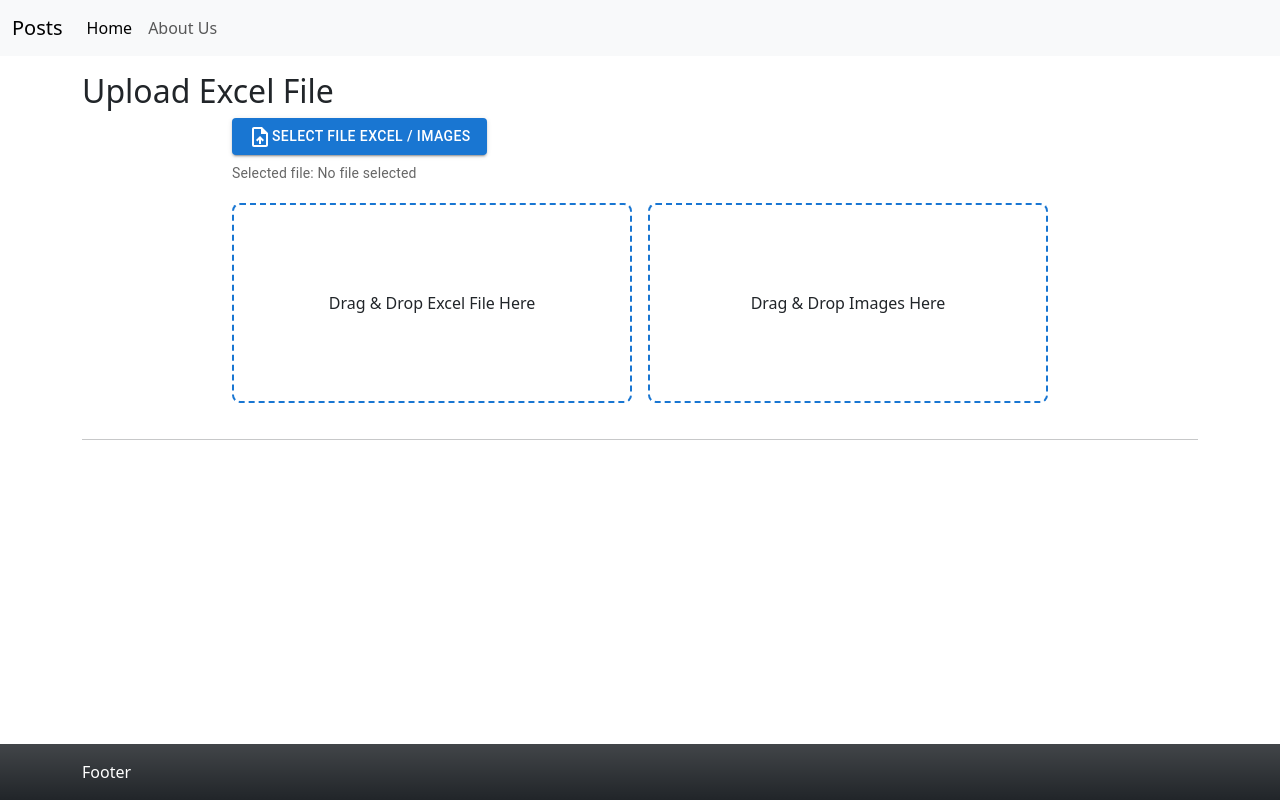
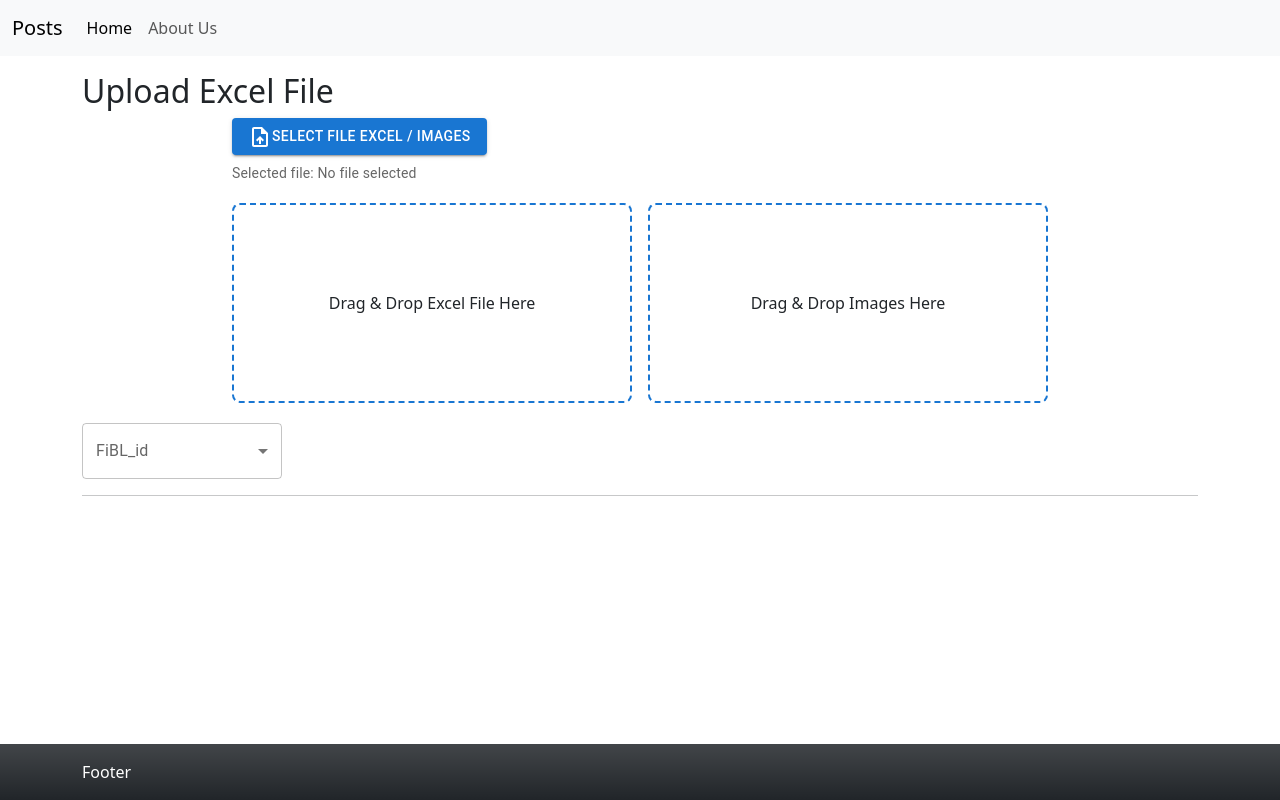
Before and after one commit to Federico-Zorzi/parcels, a React (Vite) app: page /#/ in a window 1280 px wide. Built offline with nearby package versions, Linux system fonts and the light colour scheme.

Commit message:
filter by FiBl_id

```diff
--- a/src/components/BoxData.jsx
+++ b/src/components/BoxData.jsx
@@ -1,9 +1,9 @@
-import React, { useState } from "react";
+import React, { useEffect, useState } from "react";
 import { Box, createTheme, ThemeProvider } from "@mui/material";
 
 import DrawerData from "./DrawerData";
 
-export default function BoxData({ matrixData, rowIndex, colIndex }) {
+export default function BoxData({ matrixData, rowIndex, colIndex, filters }) {
   const theme = createTheme({
     palette: {
       primary: { main: "#007FFF" },
@@ -11,11 +11,14 @@ export default function BoxData({ matrixData, rowIndex, colIndex }) {
       custom: {
         empty: "#EEEEEE",
         full: "#A5D6A7",
-        selected: "#FFE082",
-        hover: "#81C784",
+        selected: "#388E3C",
+        hover: "#388E3C",
+        filtered: "#FFE082",
       },
     },
   });
+
+  const { FiBLIdFilter } = filters;
 
   const [parcelCoordinatesSelected, setParcelCoordinatesSelected] =
     useState("");
@@ -47,7 +50,13 @@ export default function BoxData({ matrixData, rowIndex, colIndex }) {
             borderRadius: 1,
             bgcolor:
               matrixData[rowIndex] && matrixData[rowIndex][colIndex]
-                ? parcelCoordinatesSelected === `${rowIndex}-${colIndex}`
+                ? FiBLIdFilter
+                  ? FiBLIdFilter === matrixData[rowIndex][colIndex].FiBL_id
+                    ? theme.palette.custom.filtered
+                    : parcelCoordinatesSelected === `${rowIndex}-${colIndex}`
+                    ? theme.palette.custom.selected
+                    : theme.palette.custom.full
+                  : parcelCoordinatesSelected === `${rowIndex}-${colIndex}`
                   ? theme.palette.custom.selected
                   : theme.palette.custom.full
                 : theme.palette.custom.empty,
--- a/src/components/DrawerData.jsx
+++ b/src/components/DrawerData.jsx
@@ -34,3 +34,5 @@ export default function DrawerData({ dataSelected, drawerOpen, toggleDrawer }) {
     </>
   );
 }
+
+/*  */
--- a/src/pages/HomePage.jsx
+++ b/src/pages/HomePage.jsx
@@ -3,7 +3,16 @@ import * as XLSX from "xlsx";
 
 import BoxData from "../components/BoxData";
 
-import { Typography, Button, Box, Grid2 } from "@mui/material";
+import {
+  Typography,
+  Button,
+  Box,
+  Grid2,
+  FormControl,
+  InputLabel,
+  Select,
+  MenuItem,
+} from "@mui/material";
 import { UploadFile as UploadFileIcon } from "@mui/icons-material";
 
 export default function HomePage() {
@@ -14,6 +23,11 @@ export default function HomePage() {
   const fileInputRef = useRef(null);
   const [images, setImages] = useState([]);
 
+  const [fiBLIdFilterList, setFiBLIdFilterList] = React.useState([]);
+  const [FiBLIdFilter, setFiBLIdFilter] = React.useState("");
+
+  const filtersList = { FiBLIdFilter };
+
   const [numRows, setNumRows] = useState(0);
   const [numCols, setNumCols] = useState(0);
   const [matrixData, setMatrixData] = useState([]);
@@ -23,6 +37,10 @@ export default function HomePage() {
       Array.from({ length: cols }, () => defaultValue)
     );
   }
+
+  const handleChangeFilter = (event, setFilter) => {
+    setFilter(event.target.value);
+  };
 
   const handleFileSelection = (event) => {
     event.preventDefault();
@@ -78,10 +96,16 @@ export default function HomePage() {
 
       const maxRow = Math.max(...jsonData.map((item) => item.Row));
       const maxCol = Math.max(...jsonData.map((item) => item.Column));
-      /* console.log("data", jsonData); */
-      console.log("Max Row:", maxRow, "Max Col:", maxCol);
+      const fiBLId = [...new Set(jsonData.map((item) => item.FiBL_id))]
+        .filter((item) => item !== undefined)
+        .sort((a, b) => a - b);
+
+      console.log("fiBLId", fiBLId);
+      console.log("data", jsonData);
+      /* console.log("Max Row:", maxRow, "Max Col:", maxCol); */
       setNumRows(maxRow);
       setNumCols(maxCol);
+      setFiBLIdFilterList(fiBLId);
       let newMatrixLayout = createMatrix(maxRow, maxCol, 0);
 
       jsonData.forEach((data) => {
@@ -251,6 +275,28 @@ export default function HomePage() {
           </Grid2>
         </Grid2>
 
+        <div>
+          <FormControl sx={{ width: 200 }}>
+            <InputLabel id="filter-select-label">FiBL_id</InputLabel>
+            <Select
+              labelId="filter-select-label"
+              id="filter-select"
+              value={FiBLIdFilter}
+              label="FiBL_id"
+              onChange={(e) => handleChangeFilter(e, setFiBLIdFilter)}
+            >
+              <MenuItem value="">
+                <em>None</em>
+              </MenuItem>
+              {fiBLIdFilterList.map((item, index) => (
+                <MenuItem key={index} value={item}>
+                  {item}
+                </MenuItem>
+              ))}
+            </Select>
+          </FormControl>
+        </div>
+
         {/* Display uploaded data */}
         {/* {originalData.length > 0 && (
           <table
@@ -336,6 +382,7 @@ export default function HomePage() {
                                 matrixData={matrixData}
                                 rowIndex={rowIndex}
                                 colIndex={colIndex}
+                                filters={filtersList}
                               />
                             </Grid2>
                           </Grid2>
@@ -348,6 +395,7 @@ export default function HomePage() {
                             matrixData={matrixData}
                             rowIndex={rowIndex}
                             colIndex={colIndex}
+                            filters={filtersList}
                           />
                         </Grid2>
                       );
```
